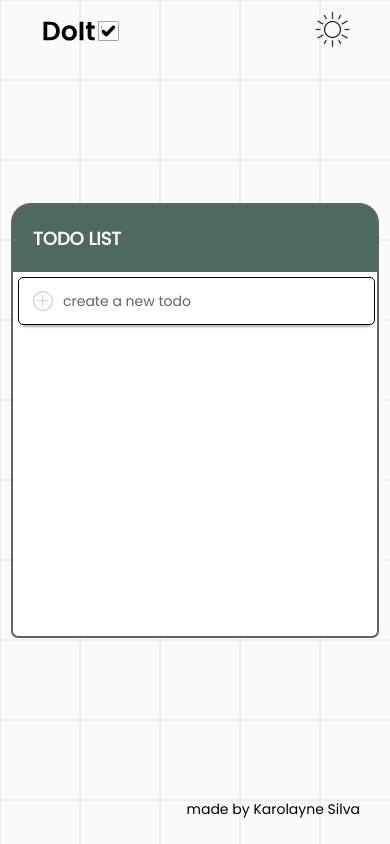
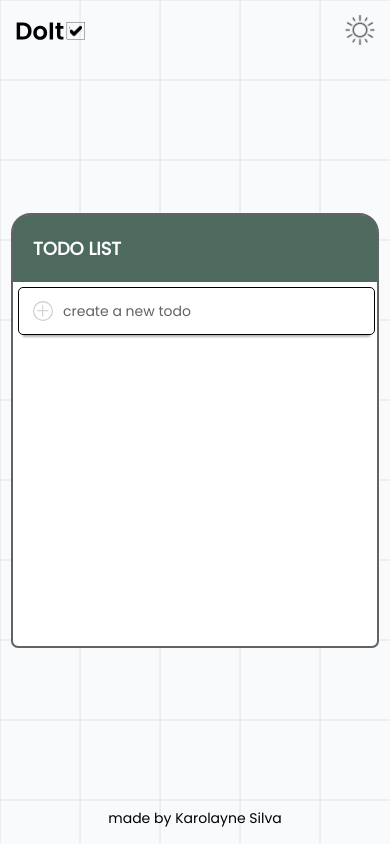
Before and after one commit to Karolayne-silva/todo-list-doit, a React (Create React App) app: page / in a window 390 px wide. Built offline with nearby package versions, Linux system fonts and the light colour scheme.

Commit message:
ajustando header e footer

```diff
--- a/src/App.css
+++ b/src/App.css
@@ -11,16 +11,16 @@
   --color-text: #636363;
   --color-text2: #fff;
   --color-text3: #636363;
-  --img-fundo: url('../src/img/fundo white.png')
+  --img-fundo: url("../src/img/fundo white.png");
 }
 [data-theme="dark"] {
   --primary-color: #fff;
   --second-color: #4e6a5f;
-  --third-color: #1A1A1A;
+  --third-color: #1a1a1a;
   --color-text: #636363;
   --color-text2: #fff;
   --color-text3: #fff;
-  --img-fundo: url('../src/img/fundo dark.png')
+  --img-fundo: url("../src/img/fundo dark.png");
 }
 
 body {
@@ -46,7 +46,6 @@ li {
   display: flex;
   justify-content: center;
   align-items: center;
-
 }
 .container {
   border: 2.6px solid var(--color-text);
@@ -58,7 +57,6 @@ li {
   height: 470px;
   background-color: var(--third-color);
   z-index: 2;
-
 }
 
 .container .bg-title {
@@ -80,7 +78,7 @@ li {
   align-items: center;
   margin: 5px 0px 12px 5px;
   border: 1px solid var(--primary-color);
-  box-shadow: 0px 7px 2px -5px rgba(0, 0, 0, 0.30);
+  box-shadow: 0px 7px 2px -5px rgba(0, 0, 0, 0.3);
   border-radius: 5px;
   position: relative;
 }
@@ -217,6 +215,7 @@ button {
   bottom: 90px;
   right: 70px;
   animation: go-back 2s;
+  z-index: 3;
 }
 @keyframes go-back {
   0% {
@@ -250,4 +249,33 @@ button {
   .box-task {
     height: 45px;
   }
+  @keyframes go-back {
+    0% {
+      transform: translateX(40px);
+    }
+    100% {
+      transform: translateX(0);
+    }
+  }
+  .container-warn {
+    padding: 10px;
+    right: 40px;
+    z-index: 3;
+  }
+  .footer {
+    justify-content: center;
+    padding: 10px 0px 10px 0px;
+    height: 50px;
+  }
+  .header {
+    padding: 7px 15px 7px 15px;
+  }
+  .header .img-modo-claro {
+    width: 30px;
+    height: 30px;
+  }
+  .header .img-logo {
+    width: 70px;
+    height: 40px;
+  }
 }
```
